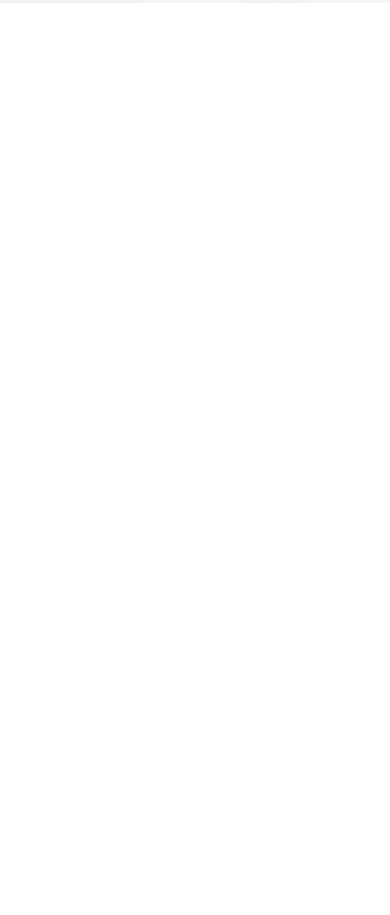
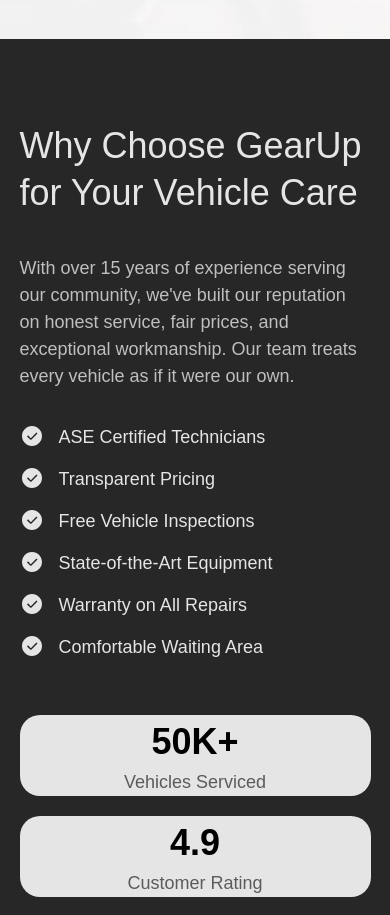
Before and after one commit to Aarni-FangMayer/GearUp, a React (Vite) app: page / in a window 390 px wide. Shown: the part 2240-3155 px from the top of the page. Before the commit the page ends 2243 px from the top, so only its background shows below. Built offline with nearby package versions, Linux system fonts and the light colour scheme.

Commit message:
feat: implemented Trust section layout and made it fully responsive across devices

```diff
--- a/src/App.css
+++ b/src/App.css
@@ -7,9 +7,11 @@
 }
 
 h2 {
-  font-size: 1.875rem; /* 30px */
+  font-size: 2.25rem; /* 36px */
+  line-height: 1.3;
   font-weight: 500;
   margin: 0;
+  padding-bottom: 5px;
 }
 
 h3 {
--- a/src/components/cards/card/card.css
+++ b/src/components/cards/card/card.css
@@ -29,3 +29,14 @@
 .secondary-card, .default-card {
     background-color: var(--light);
 }
+
+@media (max-width: 1200px) {
+    .card {
+        align-items: center;
+        padding-left: 0;
+    }
+
+    .card-title, .card-description {
+        text-align: center;
+    }
+}
--- a/src/components/ui/advantage_item/Advantage.jsx
+++ b/src/components/ui/advantage_item/Advantage.jsx
@@ -11,8 +11,3 @@
 }
 
 export default Advantage
-
-/*
-use example:
-<Advantage icon={<img src={icon} alt="advantage icon" />} text="ASE Certified Technicians" />
-*/
--- a/src/components/ui/advantage_item/advantage.css
+++ b/src/components/ui/advantage_item/advantage.css
@@ -1,8 +1,27 @@
 .advantage-row {
     display: flex;
     gap: 15px;
+    flex: 0 0 50%;
 }
 
 .advantage-row__text {
     color: var(--light);
 }
+
+@media (max-width: 1200px) {
+    .advantage-row {
+        flex: auto;
+    }
+}
+
+@media (max-width: 1024px) {
+    .advantage-row {
+        flex: 0 0 50%;
+    }
+}
+
+@media (max-width: 550px) {
+    .advantage-row {
+        flex: auto;
+    }
+}
--- a/src/components/ui/highlight_item/highlight.css
+++ b/src/components/ui/highlight_item/highlight.css
@@ -4,3 +4,9 @@
     align-items: center;
     justify-content: start;
 }
+
+@media (max-width: 550px) {
+    .highlight-group {
+        align-items: start;
+    }
+}
--- a/src/page_sections/about_section/About.jsx
+++ b/src/page_sections/about_section/About.jsx
@@ -16,7 +16,7 @@
         />
         <div className="about-section__text">
           <div className="about-section__titles">
-            <h3 className="about-section__title">About GearUp</h3>
+            <h2 className="about-section__title">About GearUp</h2>
             <div className="about-section__subtitle subtitle">
               Professional auto service you can trust
             </div>
--- a/src/page_sections/about_section/about.css
+++ b/src/page_sections/about_section/about.css
@@ -21,7 +21,8 @@
 
 .about-section__text {
     grid-column: 4/7;
-    width: 100%;
+    width: 95%;
+    padding-left: 5%;
     display: flex;
     flex-direction: column;
     justify-content: center;
@@ -33,6 +34,7 @@
 
 .about-section__title {
     color: var(--dark);
+    font-weight: 500;
 }
 
 .about-section__subtitle {
@@ -40,20 +42,17 @@
 }
 
 .about-section__description {
-    text-align: center;
     color: #4F4F4F;
 }
 
 .about-section__highlits {
     display: flex;
-    justify-content: center;
     gap: 5vw;
     margin: 40px 0;
 }
 
 .about-section__button {
     width: 20vw;
-    margin: 0 auto;
 }
 
 @media (max-width: 1024px) {
@@ -79,5 +78,10 @@
     .about-section__highlits  {
         display: flex;
         flex-direction: column;
+        align-items: flex-start;
+    }
+
+    .about-section__button {
+        width: 100%;
     }
 }
--- a/src/page_sections/trust_section/Trust.jsx
+++ b/src/page_sections/trust_section/Trust.jsx
@@ -1,12 +1,85 @@
-// import React from 'react'
-// import './Trust.css'
+import React from "react";
+import Advantage from "../../components/ui/advantage_item/Advantage";
+import Card from "../../components/cards/card/Card";
 
-// const Trust = () => {
-//   return (
-//     <div>
-//       this is trust section
-//     </div>
-//   )
-// }
+import "./Trust.css";
 
-// export default Trust
+import icon from "../../assets/icons/advantage.svg";
+
+const Trust = ({ id }) => {
+  const advantages = [
+    { id: 1, text: "ASE Certified Technicians" },
+    { id: 2, text: "Transparent Pricing" },
+    { id: 3, text: "Free Vehicle Inspections" },
+    { id: 4, text: "State-of-the-Art Equipment" },
+    { id: 5, text: "Warranty on All Repairs" },
+    { id: 6, text: "Comfortable Waiting Area" },
+  ];
+
+  const cards = [
+    {
+      id: 1,
+      title: "50K+",
+      description: "Vehicles Serviced",
+      priority: "secondary-card",
+    },
+    {
+      id: 2,
+      title: "4.9",
+      description: "Customer Rating",
+      priority: "secondary-card",
+    },
+    {
+      id: 3,
+      title: "24hr",
+      description: "Turnaround Time",
+      priority: "secondary-card",
+    },
+    {
+      id: 4,
+      title: "12mo",
+      description: "Parts Warranty",
+      priority: "primary-card",
+    },
+  ];
+
+  return (
+    <section className="trust-section" id={id}>
+      <div className="trust-section__conteiner base-grid">
+        <div className="trust-section__text">
+          <h2 className="trust-section__title">
+            Why Choose GearUp for Your Vehicle Care
+          </h2>
+          <p className="trust-section__description">
+            With over 15 years of experience serving our community, we've built
+            our reputation on honest service, fair prices, and exceptional
+            workmanship. Our team treats every vehicle as if it were our own.
+          </p>
+          <div className="trust-section__advantages">
+            {advantages.map((adv) => (
+              <Advantage
+                key={adv.id}
+                icon={<img src={icon} alt="advantage icon" />}
+                text={adv.text}
+              />
+            ))}
+          </div>
+        </div>
+        <div className="trust-section__cards">
+          {cards.map((card) => (
+            <div className="card-container">
+              <Card
+                key={card.id}
+                priority={card.priority}
+                title={card.title}
+                description={card.description}
+              />
+            </div>
+          ))}
+        </div>
+      </div>
+    </section>
+  );
+};
+
+export default Trust;
--- a/src/page_sections/trust_section/trust.css
+++ b/src/page_sections/trust_section/trust.css
@@ -0,0 +1,105 @@
+.trust-section {
+    padding: 20vh 0;
+    background-color: var(--dark);
+}
+
+.trust-section__text {
+    height: auto;
+    grid-column: 1/4;
+    display: flex;
+    flex-direction: column;
+    gap: 3.3vh;
+}
+
+.trust-section__title {
+    color: var(--light);
+    width: 70%;
+}
+
+.trust-section__description {
+    color: #BFBFBF;
+    padding-right: 20px;
+    max-width: 750px;
+}
+
+.trust-section__advantages {
+    display: flex;
+    flex-wrap: wrap;
+    row-gap: 1.2vh;
+}
+
+.trust-section__cards {
+    grid-column: 4/7;
+    display: flex;
+    justify-content: end;
+    gap: 20px;
+    flex-wrap: wrap;
+}
+
+.card-container {
+    width: 45%;
+}
+
+@media (max-width: 1200px) {
+    .trust-section__advantages {
+        display: flex;
+        flex-direction: column;
+        flex-wrap: nowrap;
+        row-gap: 15px;
+    }
+}
+
+@media (max-width: 1024px) {
+    .trust-section {
+        padding: 10vh 0;
+    }
+
+    .trust-section__text {
+        grid-column: 1/3;
+        padding-bottom: 4vh;
+    }
+
+    .trust-section__title {
+        width: 100%;
+    }
+
+    .trust-section__description {
+        padding-right: 0;
+    }
+
+    .trust-section__advantages {
+        flex-direction: row;
+        flex-wrap: wrap;
+    }
+
+    .trust-section__cards {
+        grid-column: 1/3;
+        justify-content: space-between;
+        padding-bottom: 10vh;
+    }
+
+    .card-container {
+        width: 48%;
+        height: 80%;
+    }
+}
+
+@media (max-width: 550px) {
+    .trust-section {
+        padding: 10vh 0 0 0;
+    }
+
+    .trust-section__text {
+        gap: 4vh;
+    }
+
+    .trust-section__advantages {
+        display: flex;
+        flex-wrap: wrap;
+    }
+
+    .card-container {
+        width: 100%;
+        height: auto;
+    }
+}
--- a/src/pages/Home.jsx
+++ b/src/pages/Home.jsx
@@ -3,7 +3,7 @@
 import Hero from '../page_sections/hero_section/Hero';
 import PromoServices from '../page_sections/promo_section/PromoServices';
 import About from '../page_sections/about_section/About';
-// import Trust from '../page_sections/trust_section/Trust';
+import Trust from '../page_sections/trust_section/Trust';
 // import Services from '../page_sections/services_section/Services';
 // import Contacts from '../page_sections/contacts_section/Contacts';
 // import Footer from '../page_sections/footer/Footer';
@@ -15,6 +15,7 @@
         <Hero id="hero" />
         <PromoServices id="promo" />
         <About id="about" />
+        <Trust id="trust" />
 
     {/* <section id="promo">
 
@@ -25,7 +26,7 @@
     </section> */}
 
     {/* <section id="trust">
-        <Trust />
+
     </section> */}
 
     {/* <section id="services">
```
Also changed, not shown: src/components/ui/titles/Title.jsx (deleted, +0 -18 lines), src/components/ui/titles/title.css (deleted, +0 -7 lines).
